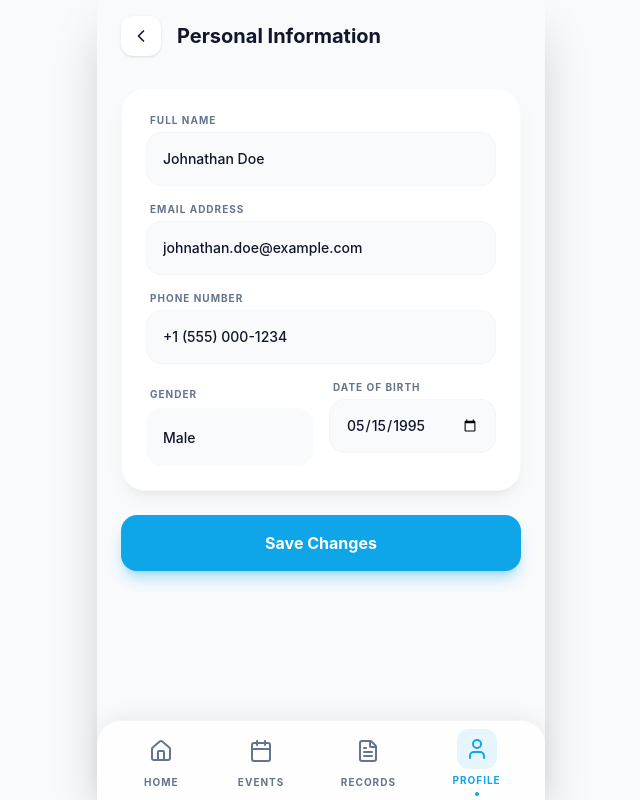
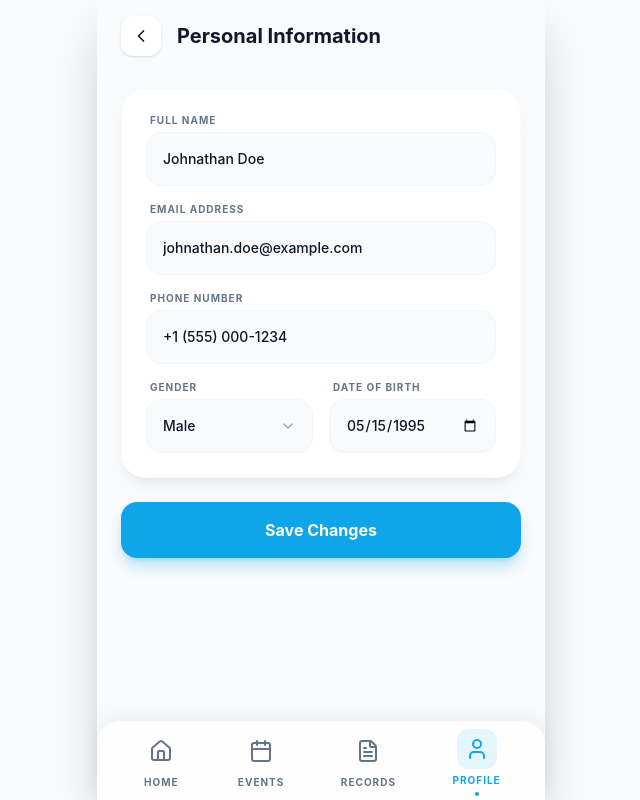
Before and after one commit to vfa-khuongdv/health-care-webview, a React (Vite) app: page /profile/personal in a window 1280 px wide. Shown: the whole page, without its empty margins (319-959 px from the left). Built offline with nearby package versions, Linux system fonts and the light colour scheme.

Commit message:
feat: add reusable Select component and integrate it into PersonalInfoPage for gender selection.

```diff
--- /dev/null
+++ b/src/components/ui/Select.tsx
@@ -0,0 +1,51 @@
+import React, { type SelectHTMLAttributes, type ReactNode } from 'react';
+import { ChevronDown } from 'lucide-react';
+
+interface SelectProps extends SelectHTMLAttributes<HTMLSelectElement> {
+  label?: string;
+  leftIcon?: ReactNode;
+  rightIcon?: ReactNode;
+  containerClassName?: string;
+  labelClassName?: string;
+  wrapperClassName?: string;
+}
+
+const Select: React.FC<SelectProps> = ({
+  label,
+  leftIcon,
+  rightIcon,
+  className = '',
+  containerClassName = '',
+  labelClassName = '',
+  wrapperClassName = '',
+  children,
+  ...props
+}) => {
+  return (
+    <div className={`w-full ${containerClassName}`}>
+      {label && (
+        <label className={`text-[10px] font-bold text-healthcare-muted dark:text-slate-400 uppercase tracking-widest px-1 mb-1 block ${labelClassName}`}>
+          {label}
+        </label>
+      )}
+      <div className={`relative flex items-center bg-healthcare-surface dark:bg-slate-800 rounded-2xl border border-gray-100/80 dark:border-slate-700 focus-within:border-healthcare-primary/40 focus-within:shadow-sm transition-all ${leftIcon ? 'pl-4' : ''} ${wrapperClassName}`}>
+        {leftIcon && (
+          <div className="flex items-center justify-center text-gray-400 mr-2">
+            {leftIcon}
+          </div>
+        )}
+        <select
+          className={`w-full bg-transparent outline-none p-4 text-sm font-medium text-healthcare-dark dark:text-white appearance-none cursor-pointer ${leftIcon ? 'pl-0' : ''} ${rightIcon !== null ? 'pr-10' : ''} ${className}`}
+          {...props}
+        >
+          {children}
+        </select>
+        <div className="absolute right-4 top-1/2 -translate-y-1/2 flex items-center justify-center text-gray-400 pointer-events-none">
+          {rightIcon || <ChevronDown className="w-4 h-4" />}
+        </div>
+      </div>
+    </div>
+  );
+};
+
+export default Select;
--- a/src/pages/profile/PersonalInfoPage.tsx
+++ b/src/pages/profile/PersonalInfoPage.tsx
@@ -2,6 +2,7 @@ import React from 'react';
 import { useNavigate } from 'react-router-dom';
 import { useTranslation } from 'react-i18next';
 import Input from '../../components/ui/Input';
+import Select from '../../components/ui/Select';
 import PageHeader from '../../components/ui/PageHeader';
 import Card from '../../components/ui/Card';
 
@@ -35,16 +36,11 @@ const PersonalInfoPage: React.FC = () => {
             />
 
             <div className="grid grid-cols-2 gap-4">
-              <div>
-                <label className="text-[10px] font-bold text-healthcare-muted dark:text-slate-400 uppercase tracking-widest px-1">{t('profile.gender')}</label>
-                <div className="mt-1 p-4 bg-healthcare-surface dark:bg-slate-800 rounded-2xl border border-transparent focus-within:border-healthcare-primary/30 transition-all">
-                  <select className="w-full bg-transparent outline-none text-sm font-medium text-healthcare-dark dark:text-white appearance-none">
-                    <option>{t('profile.male')}</option>
-                    <option>{t('profile.female')}</option>
-                    <option>{t('profile.other')}</option>
-                  </select>
-                </div>
-              </div>
+              <Select label={t('profile.gender')}>
+                <option>{t('profile.male')}</option>
+                <option>{t('profile.female')}</option>
+                <option>{t('profile.other')}</option>
+              </Select>
               <Input
                 label={t('profile.dob')}
                 type="date"
```
